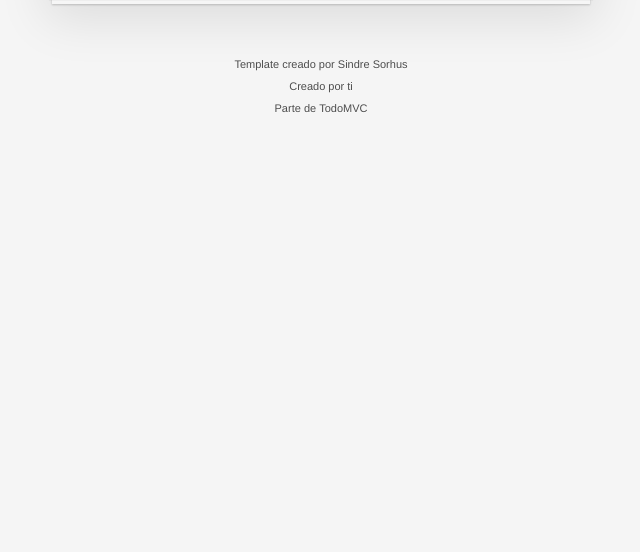
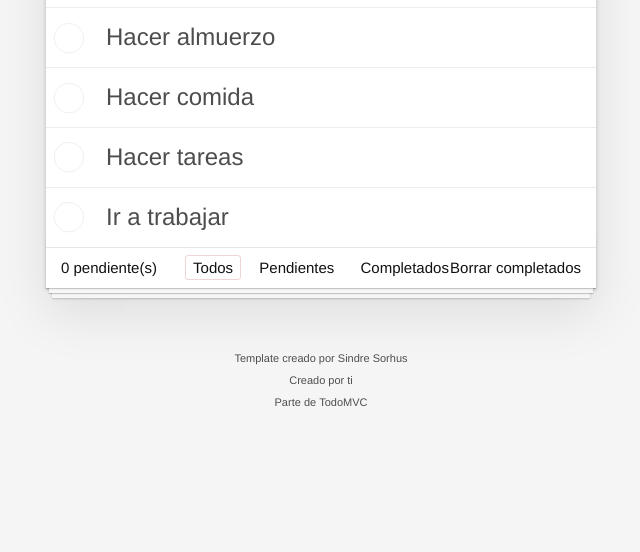
Before and after one commit to Duvan2662/Proyecto-Notas-Vite, a website built with Vite: page index.html in a window 1280 px wide. Shown: the part 248-800 px from the top of the page, without its empty margins (319-959 px from the left). Built offline with nearby package versions, Linux system fonts and the light colour scheme.

Commit message:
Visualiacion de la nota desde el html en el script de crearNota  y optimizaciones en el script renderNotas

```diff
--- a/src/notas/use-cases/crearNotaHtml.js
+++ b/src/notas/use-cases/crearNotaHtml.js
@@ -7,12 +7,35 @@ import { Nota } from "../models/notas.models";
  */
 
 export const crearNotaHtml = (nota) =>{
+
+    const checar = '';//Me permite marcar o no marcar el chulo en la nota
+    const {descripccion,estado,id} = nota; //Destructuracion de un objeto
+
     if (!nota) {
         throw new Error ('El objeto nota es necesario para crearlo');
     }
-    const html = `<h1> ${nota.descripccion}</h1>`; //Lo que se va a añadir en este caso la nota
+
+    //Si el estado es true osea realizada la nota entonces se marca
+    if(estado){
+        checar = 'checked'
+    }
+
+    const html = `
+        <div class="view">
+            <input class="toggle" type="checkbox" ${checar}>
+            <label>${descripccion}</label>
+            <button class="destroy"></button>
+        </div>
+        <input class="edit" value="Create a TodoMVC template">
+    `; //Lo que se va a añadir en este caso la nota
+
     const liElemento = document.createElement('li')//creacion de un elemento li
-    liElemento.innerHTML = html;//añade la nota en el elemento lis
+    liElemento.innerHTML = html;//añade la nota en el elemento li
+    liElemento.setAttribute(`data-id`,id)//añade el atributo del id de la nota a cada li
+
+    if(estado){ //Si el estado es true osea realizada la nota entonces se le coloca esta clase para que aparezca subrayada
+        liElemento.classList.add('completed');
+    }
 
     return liElemento; //Retorna el elemento li con la nota
 }
--- a/src/notas/use-cases/renderNotas.js
+++ b/src/notas/use-cases/renderNotas.js
@@ -6,9 +6,19 @@ import { crearNotaHtml } from "../use-cases/index";
  * @param {array <Nota>} notas
 */
 
+let elemento;
+
 export const renderNota = (elementoId, notas = []) =>{
     //TODO referencia al DOM
-    const elemento = document.querySelector(elementoId);
+
+    if(!elemento){ //Si el elemento no existe se crea
+        elemento = document.querySelector(elementoId);
+    }
+    if(!elemento){ //si el idElento no exite se envia el error
+        throw new Error (`Elemento no encontrado ${elementoId}`)
+    }
+
+    elemento.innerHTML = '';//Se limpia por si no llega a existit el elemento
     notas.forEach(nota => {
         elemento.append(crearNotaHtml(nota));
     })
```
Also changed, not shown: src/notas/app.html (+0 -8 lines).
